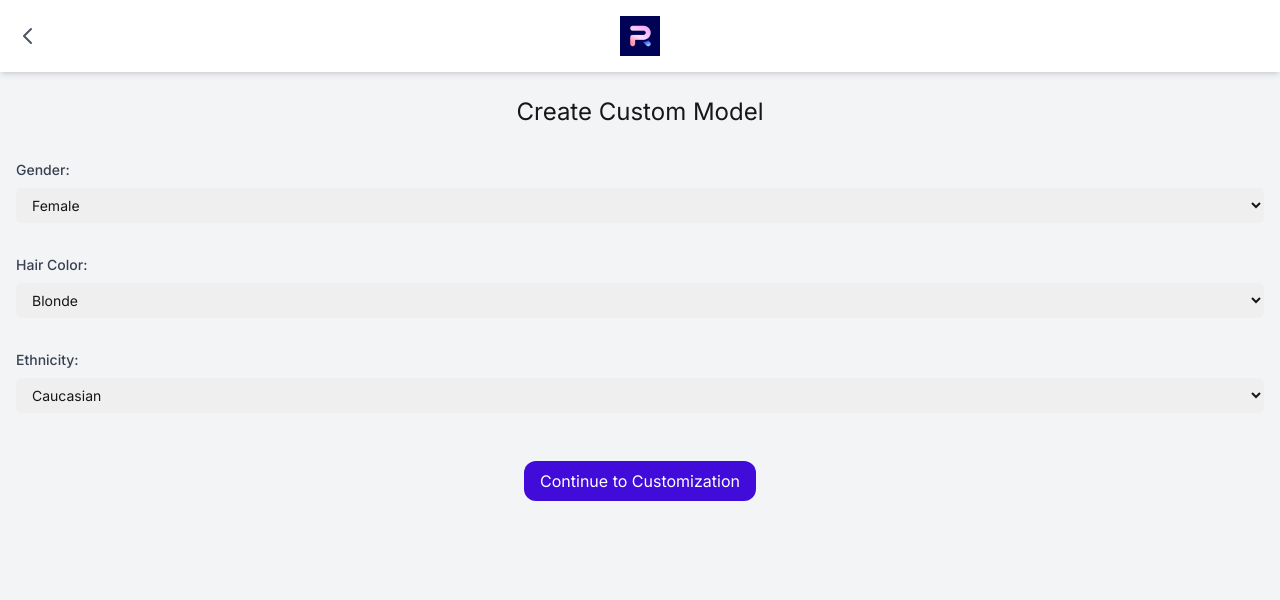
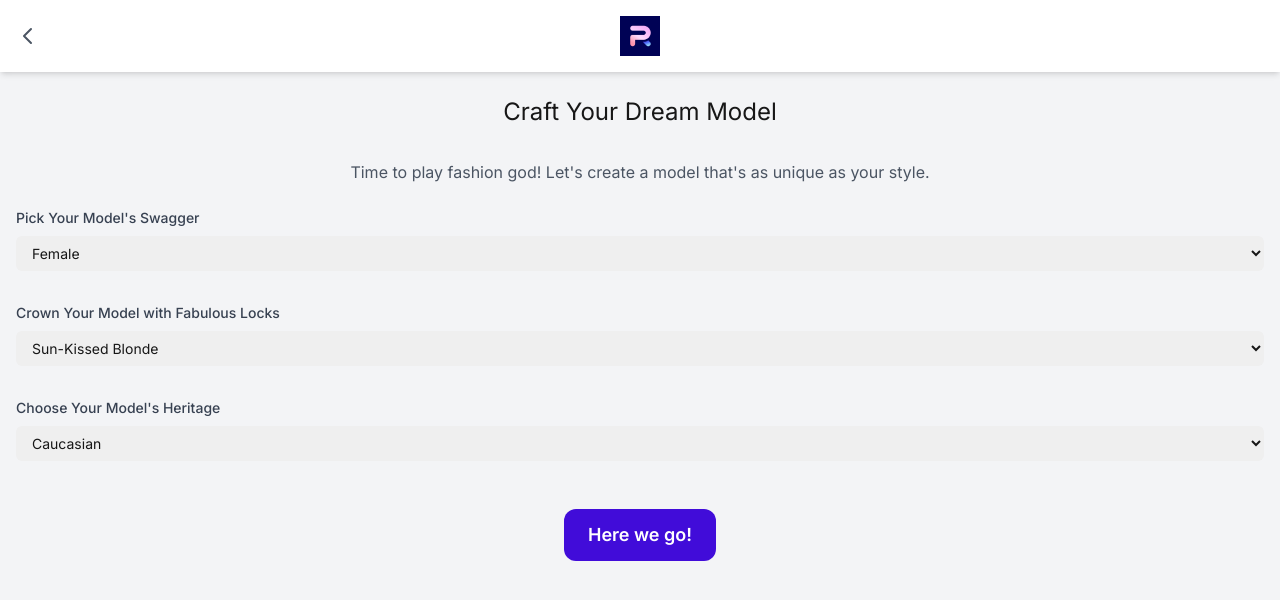
Before and after one commit to guillaumesimon/PR-virtual-model, a Next.js app: page /create-model in a window 1280 px wide. Shown: the top 600 px of the page. Built offline with nearby package versions, Linux system fonts and the light colour scheme.

Commit message:
improve style and fix issue with camille s model

```diff
--- a/app/create-model/page.tsx
+++ b/app/create-model/page.tsx
@@ -14,16 +14,17 @@ export default function CreateModel() {
 
   const handleContinue = () => {
     const customModel = { gender, hairColor, ethnicity };
-    console.log('Custom model created:', customModel);
+    console.log('Fabulous custom model created:', customModel);
     router.push(`/customization/${productId}/custom?customModel=${encodeURIComponent(JSON.stringify(customModel))}`);
   };
 
   return (
     <div className="container mx-auto px-4 py-6">
-      <h1 className="text-xl sm:text-2xl mb-8 text-center">Create Custom Model</h1>
+      <h1 className="text-xl sm:text-2xl mb-8 text-center">Craft Your Dream Model</h1>
+      <p className="text-center mb-6 text-gray-600">Time to play fashion god! Let's create a model that's as unique as your style.</p>
       <form className="space-y-8">
         <div className="space-y-2">
-          <label htmlFor="gender" className="block text-sm font-medium text-gray-700">Gender:</label>
+          <label htmlFor="gender" className="block text-sm font-medium text-gray-700">Pick Your Model's Swagger</label>
           <select
             id="gender"
             value={gender}
@@ -35,21 +36,21 @@ export default function CreateModel() {
           </select>
         </div>
         <div className="space-y-2">
-          <label htmlFor="hairColor" className="block text-sm font-medium text-gray-700">Hair Color:</label>
+          <label htmlFor="hairColor" className="block text-sm font-medium text-gray-700">Crown Your Model with Fabulous Locks</label>
           <select
             id="hairColor"
             value={hairColor}
             onChange={(e) => setHairColor(e.target.value)}
             className="mt-1 block w-full pl-3 pr-10 py-2 text-base border-gray-300 focus:outline-none focus:ring-blue-500 focus:border-blue-500 sm:text-sm rounded-md"
           >
-            <option value="blonde">Blonde</option>
-            <option value="brown">Brown</option>
-            <option value="black">Black</option>
-            <option value="red">Red</option>
+            <option value="blonde">Sun-Kissed Blonde</option>
+            <option value="brown">Rich Chocolate Brown</option>
+            <option value="black">Midnight Black</option>
+            <option value="red">Fiery Red</option>
           </select>
         </div>
         <div className="space-y-2">
-          <label htmlFor="ethnicity" className="block text-sm font-medium text-gray-700">Ethnicity:</label>
+          <label htmlFor="ethnicity" className="block text-sm font-medium text-gray-700">Choose Your Model's Heritage</label>
           <select
             id="ethnicity"
             value={ethnicity}
@@ -66,9 +67,9 @@ export default function CreateModel() {
           <button
             onClick={handleContinue}
             type="button"
-            className="bg-[#410CD9] text-white px-4 h-10 rounded-xl hover:bg-opacity-90 w-full sm:w-auto"
+            className="bg-[#410CD9] text-white px-6 py-3 rounded-xl hover:bg-opacity-90 w-full sm:w-auto text-lg font-semibold transition-all duration-300 transform hover:scale-105"
           >
-            Continue to Customization
+            Here we go!
           </button>
         </div>
       </form>
--- a/app/generating/[productId]/[modelId]/page.tsx
+++ b/app/generating/[productId]/[modelId]/page.tsx
@@ -1,6 +1,6 @@
 'use client'
 
-import { useState, useEffect } from 'react'
+import { useState, useEffect, useCallback, useRef } from 'react'
 import { useParams, useRouter } from 'next/navigation'
 import LoadingSpinner from '../../../components/LoadingSpinner'
 
@@ -23,6 +23,7 @@ export default function GeneratingPage() {
   const [isGenerating, setIsGenerating] = useState(true)
   const [error, setError] = useState<string | null>(null)
   const [messageIndex, setMessageIndex] = useState(0)
+  const generationInitiated = useRef(false)
 
   useEffect(() => {
     const interval = setInterval(() => {
@@ -32,8 +33,10 @@ export default function GeneratingPage() {
     return () => clearInterval(interval)
   }, [])
 
-  useEffect(() => {
-    const generateImage = async () => {
+  const generateImage = useCallback(async () => {
+    if (generationInitiated.current) return;
+    generationInitiated.current = true;
+
     const customization = JSON.parse(localStorage.getItem('customization') || '{}');
     const customModelString = localStorage.getItem('customModel');
     const customModel = customModelString ? JSON.parse(customModelString) : null;
@@ -72,10 +75,13 @@ export default function GeneratingPage() {
     } finally {
       setIsGenerating(false);
     }
-    };
+  }, [productId, modelId, router]);
 
+  useEffect(() => {
+    if (isGenerating) {
       generateImage();
-  }, [productId, modelId, router]);
+    }
+  }, [generateImage, isGenerating]);
 
   if (error) {
     return (
--- a/app/model-selection/[productId]/page.tsx
+++ b/app/model-selection/[productId]/page.tsx
@@ -93,10 +93,10 @@ export default function ModelSelectionPage() {
           href={`/create-model?productId=${productId}`}
           className="block border rounded-lg overflow-hidden hover:shadow-lg transition-shadow cursor-pointer"
         >
-          <div className="relative aspect-square flex items-center justify-center bg-gray-100">
+          <div className="relative aspect-square flex items-center justify-center bg-white">
             <div className="text-center">
-              <p className="text-4xl mb-2">+</p>
-              <p className="text-xl">Create Custom Model</p>
+              <p className="text-3xl mb-2 text-gray-400">+</p>
+              <p className="text-sm text-gray-500">Create your own model</p>
             </div>
           </div>
         </Link>
--- a/app/utils/modelModels.ts
+++ b/app/utils/modelModels.ts
@@ -10,7 +10,7 @@ export const modelModels: Record<string, ModelInfo> = {
   "1": {
     id: "1",
     name: 'Camille',
-    model: 'guillaumesimon/camille-sezane:8532b15bd9cef4b7e1adbc3216481179bd3f74a8590e2e0bf85c9cfb14260399',
+    model: 'guillaumesimon/camille-sezane',
     triggerWord: 'Camsimon',
     description: 'A young woman with long, wavy brown hair and a natural, fresh-faced look'
   },
--- a/app/utils/productModels.ts
+++ b/app/utils/productModels.ts
@@ -33,7 +33,7 @@ export const productModels: Record<string, ProductInfo> = {
     name: 'Claudie P. Dress',
     model: 'guillaumesimon/claudiedress:f1880212ea8ce9459442a2f7d2034454ed6750c04da0acca962cf1f82507328c',
     triggerWord: 'CLDPRLTPRDCT',
-    description: 'A white dress'
+    description: 'a cream-colored, ribbed-knit, long-sleeved maxi dress with an asymmetrical draped neckline that extends into a scarf-like detail. It is form-fitting and designed with a vertical rib pattern throughout, paired with a high neck'
   }
 };
 
```
Lines whose indentation alone changed are shown as unchanged.
